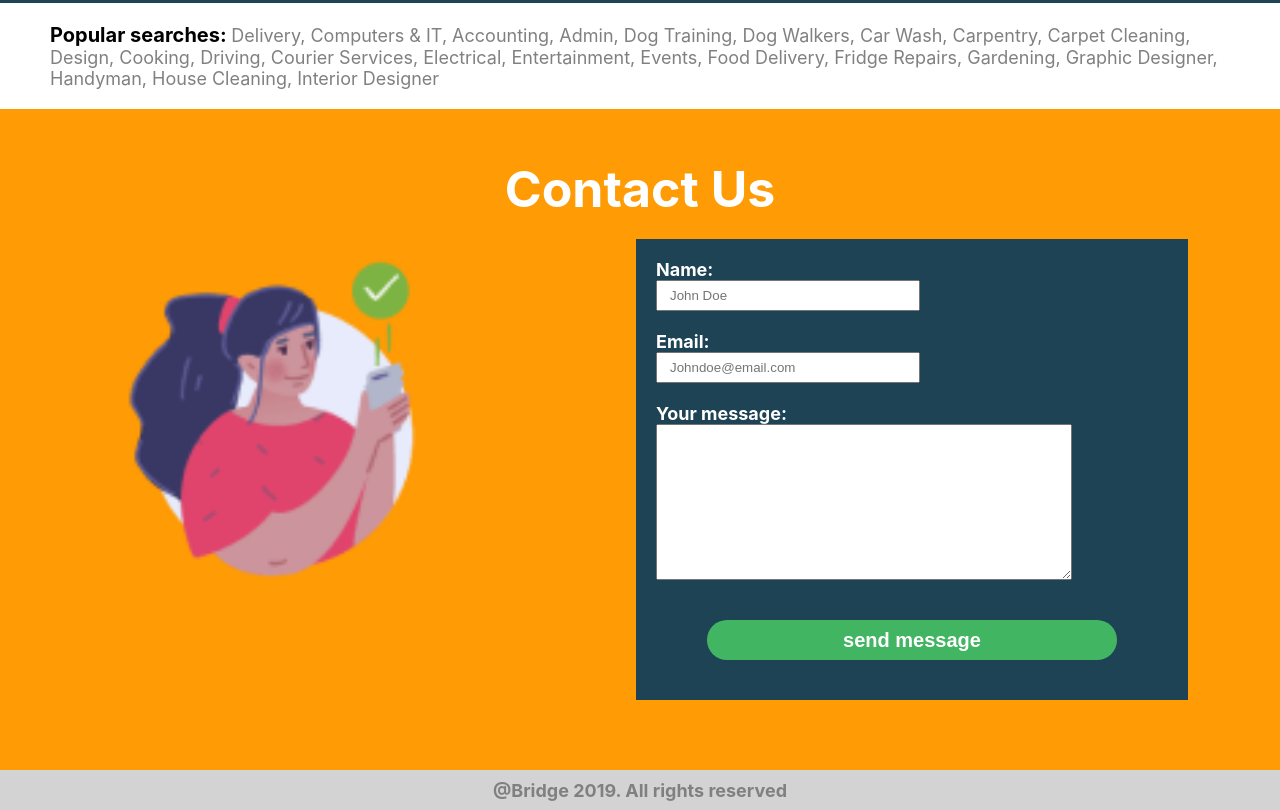
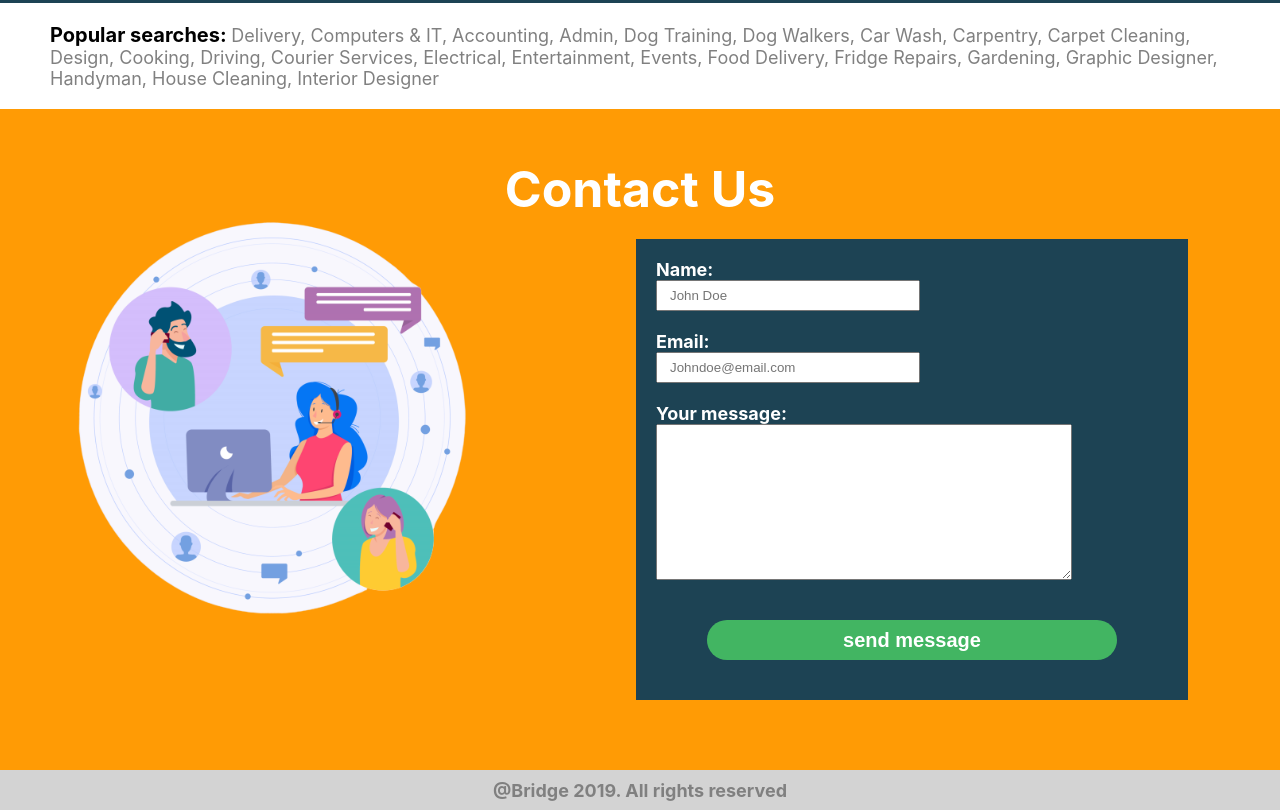
Before and after one commit to bitbender1010/BridgeV2, a website: page index.html in a window 1280 px wide. Shown: the part 2151-2961 px from the top of the page. Drawn offline with Linux system fonts and the light colour scheme; files whose address does not match are found by name.

Commit message:
contact image

```diff
--- a/index.html
+++ b/index.html
@@ -359,7 +359,7 @@
     <div class="contact-text"> Contact Us</div>
     <!--2 divs-->
     <div class="contact-base">
-        <div> <img src="./images/one.png"/> </div>
+        <div> <img src="./images/contactBridge.png"/> </div>
         <!--contact form-->
         <form class="contact-form">
             <label> Name:</label>
```
Also changed, not shown: images/contactBridge.png (added).
